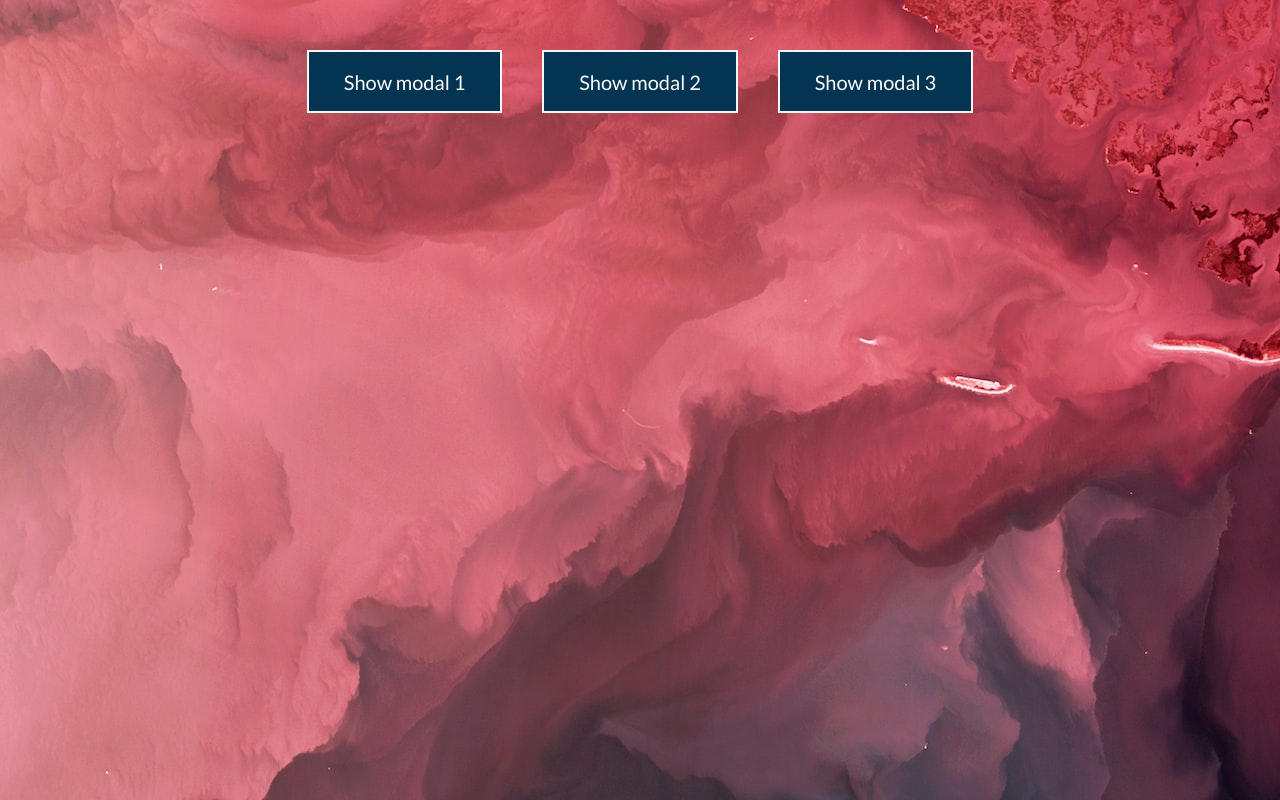
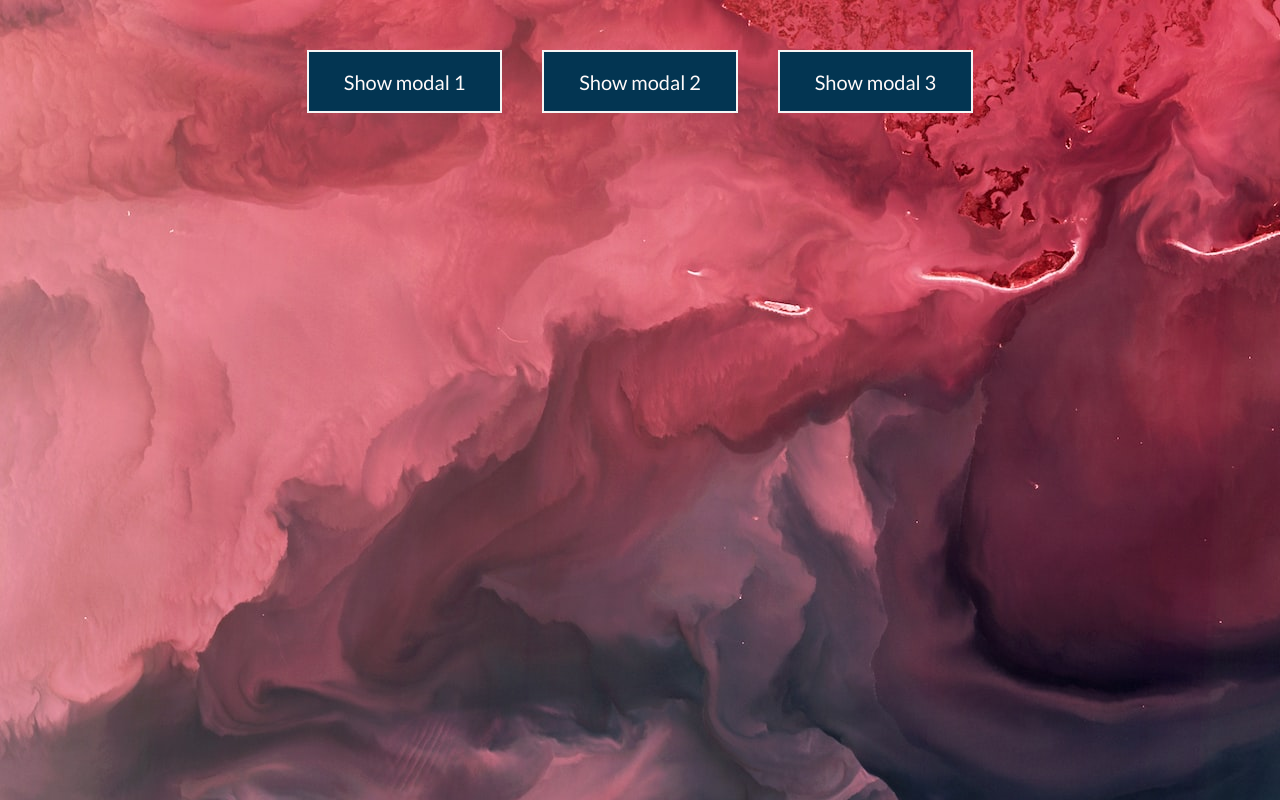
Before and after one commit to AbhishekSingh0901/LearningJavaScript, a plain HTML site: page 06-ModalView/index.html in a window 1280 px wide. Drawn offline with Linux system fonts and the light colour scheme; a web font is replaced by a local one.

Commit message:
css editing

```diff
--- a/06-ModalView/style.css
+++ b/06-ModalView/style.css
@@ -19,7 +19,7 @@ body {
   display: flex;
   align-items: flex-start;
   justify-content: center;
-  background-image: url('absract.jpg');
+  background-image: url('abstract.jpg');
   background-color: aliceblue;
 }
 
```
Also changed, not shown: 06-ModalView/absract.jpg (deleted), 06-ModalView/abstract.jpg (added).
